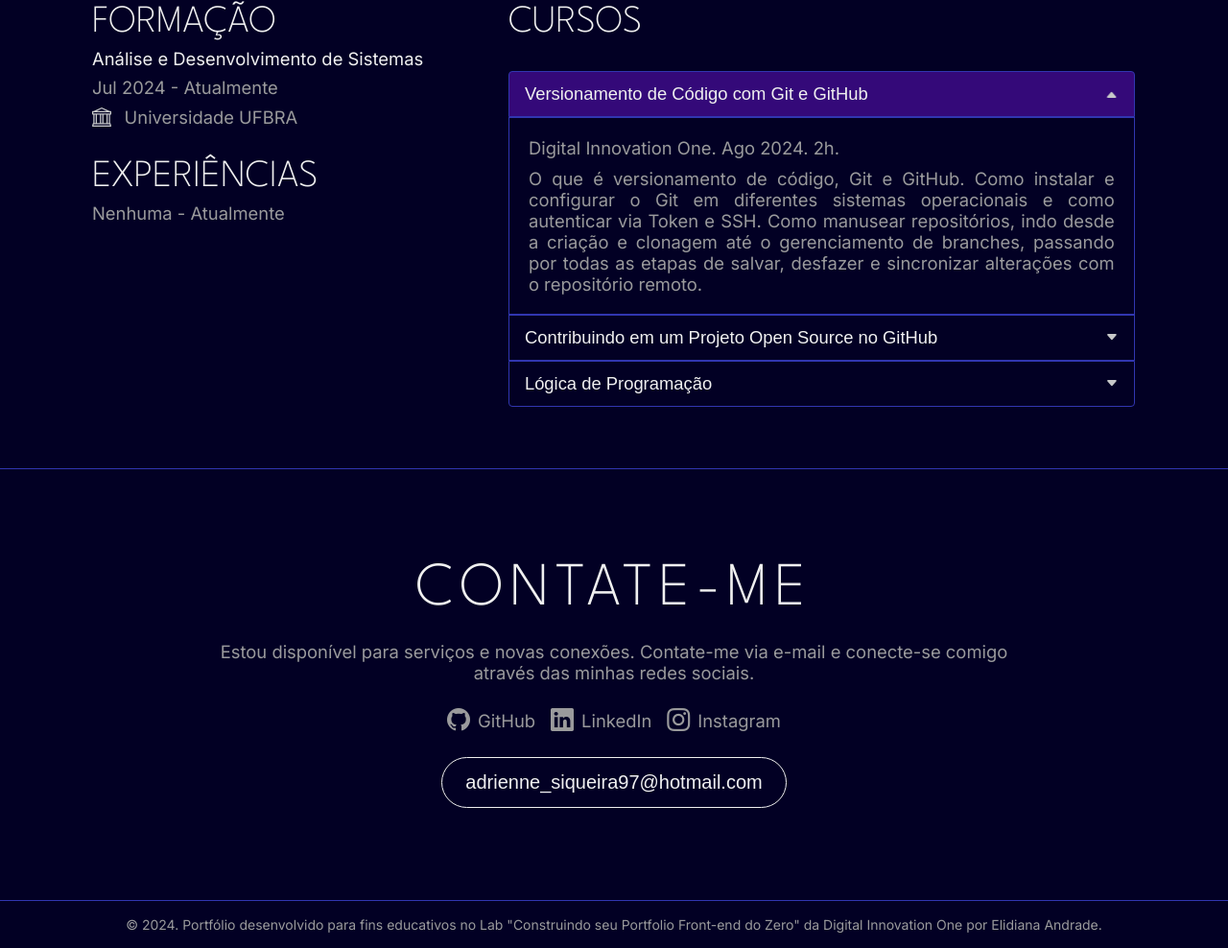
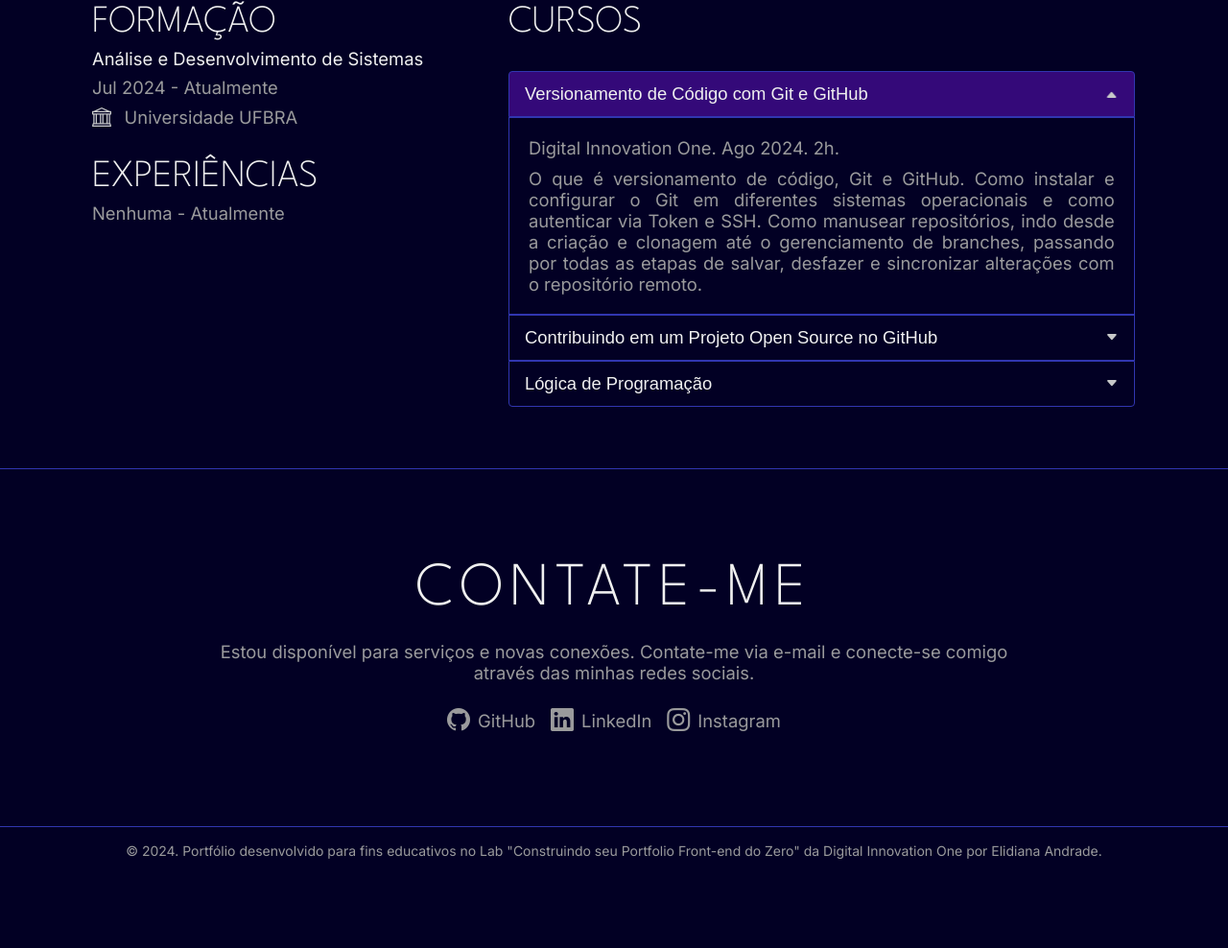
Before and after one commit to DrySiqu3ira/DrySiqu3ira.github.io, a plain HTML site: page index.html in a window 1280 px wide. Shown: the part 3525-4513 px from the top of the page at 96% size. After the commit the page ends 4436 px from the top, so only its background shows below. Drawn offline with nearby package versions, Linux system fonts and the light colour scheme.

Commit message:
atualizando infos de email

```diff
--- a/index.html
+++ b/index.html
@@ -405,11 +405,12 @@
                 </a>
             </li>
         </ul>
-        <a href="mailto:Adrienne_siqueira97@hotmail.com">
+
+        <!-- <a href="mailto:Adrienne_siqueira97@hotmail.com">
             <button class="btn btn--primary">
                 <span class="email">Adrienne_siqueira97@hotmail.com</span>
             </button>
-        </a>
+        </a> -->
     </section>
 
     <footer>
```
